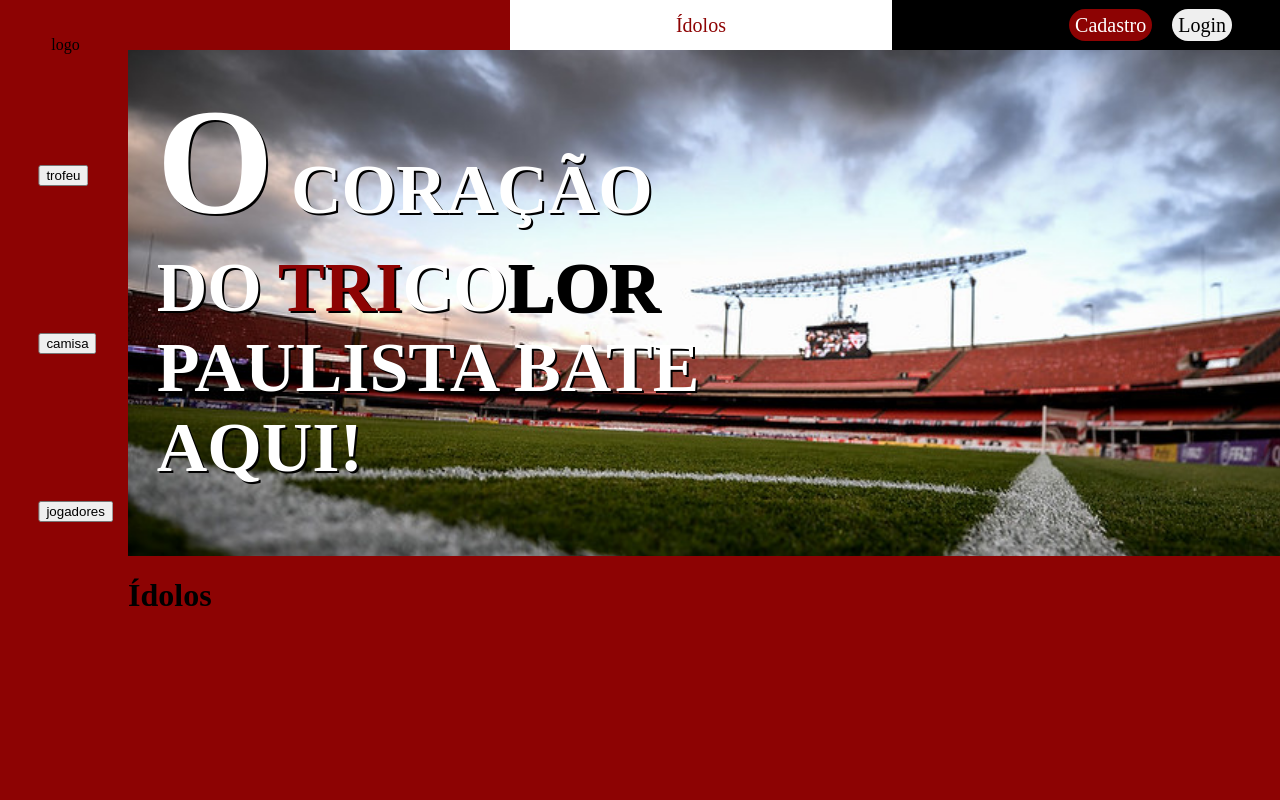
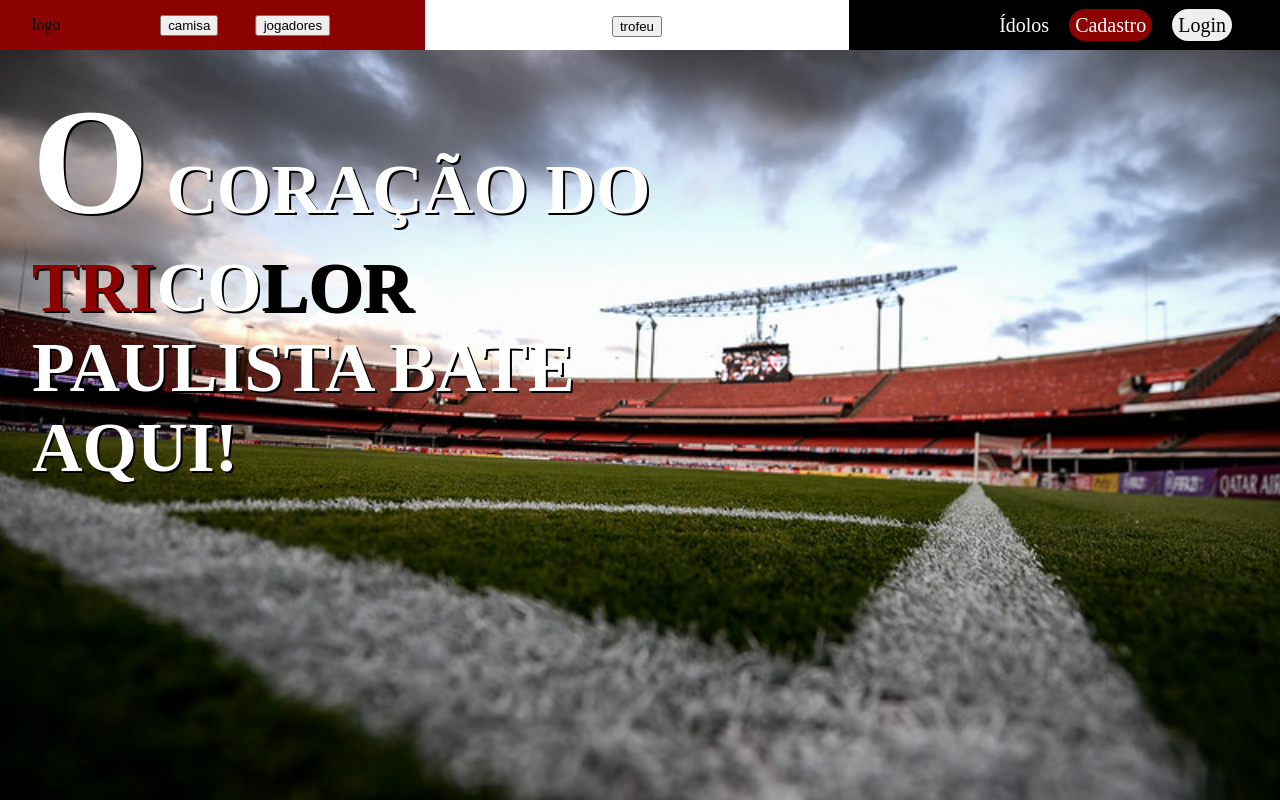
Before and after one commit to ViMoraes04/projeto---spfc, a plain HTML site: page public/Site Institucional/index.html in a window 1280 px wide. Shown: the top 800 px of the page. Drawn offline with Linux system fonts and the light colour scheme.

Commit message:
atualizando a home

```diff
--- a/public/Site Institucional/index.html
+++ b/public/Site Institucional/index.html
@@ -9,33 +9,30 @@
 </head>
 
 <body>
-    <div class="menu_lateral">
+
+    <div class="container">
+        <div class="conteudo">
+            <div class="navbar">
+                <div class="vermelho">
                     <div class="logo">logo</div>
-        <div class="trofeu">
-            <a href="index.html"><button>trofeu</button></a>
-        </div>
                     <div class="camisa">
                         <a href="index.html"><button>camisa</button></a>
                     </div>
                     <div class="jogadores">
                         <a href="index.html"><button>jogadores</button></a>
                     </div>
-
-
                 </div>
 
+                <div class="branco">
+                    <div class="trofeu">
+                        <a href="index.html"><button>trofeu</button></a>
+                    </div>
+                </div>
 
-    <div class="conteudo">
-        <div class="navbar">
-            <div class="vermelho"></div>
-
-            <div class="branco">
+                <div class="preto">
                     <a href="#">
                         <div class="texto2">Ídolos</div>
                     </a>
-            </div>
-
-            <div class="preto">
                     <button class="cadastro"><a href="cadastro.html"><span>Cadastro</span></a></button>
                     <button class="login"><a href="login.html">
                             <div class="texto">Login</div>
@@ -44,9 +41,11 @@
             </div>
 
             <div class="card">
-            <h1> <span class="o">O</span> CORAÇÃO DO <span id="tri">TRI</span>CO<span id="lor">LOR</span> PAULISTA BATE AQUI!
+                <h1> <span class="o">O</span> CORAÇÃO DO <span id="tri">TRI</span>CO<span id="lor">LOR</span> PAULISTA
+                    BATE AQUI!
                 </h1>
 
+            </div>
         </div>
         <div class="secaoidolo">
             <h1>Ídolos</h1>
--- a/public/Site Institucional/style.css
+++ b/public/Site Institucional/style.css
@@ -8,15 +8,8 @@
 
 }
 
-.menu_lateral {
-    width: 10%;
-    height: 100vh;
-    background-color: #8D0303;
-
-}
-
 .conteudo {
-    width: 90%;
+    width: 100%;
     height: 100vh;
     background-image: url(../Imagens/50568021586_7db2730b6a_c.jpg);
     background-size: cover;
@@ -70,6 +63,13 @@
     margin-left: 20px;
 }
 
+.logo{
+transform: translate(-350%, 0);
+}
+
+.jogadores{
+transform: translate(50%, 0);
+}
 
 span {
     color: white;
@@ -80,7 +80,8 @@
 }
 
 .texto2 {
-    color: #8D0303;
+    color: white;
+    font-size: 20px;
 }
 
 .preto .cadastro {
@@ -117,32 +118,11 @@
 }
 
 
-.trofeu {
-    display: flex;
-    transform: translate(30%, 700%);
-}
 
-.camisa {
-    display: flex;
-    transform: translate(30%, 1400%);
-}
-
-.jogadores {
-    display: flex;
-    transform: translate(30%, 2100%);
-}
-
-.logo {
-    display: flex;
-    transform: translate(40%, 200%);
-}
 
 /* SEÇÃO ÍDOLO */
 .secaoidolo{
     display: flex;
     background-color: #8D0303;
-    /* transform: translate(-10%,64%); */
-
-    padding: 0%;
     height: 100%;
 }
```
Lines whose indentation alone changed are shown as unchanged.
